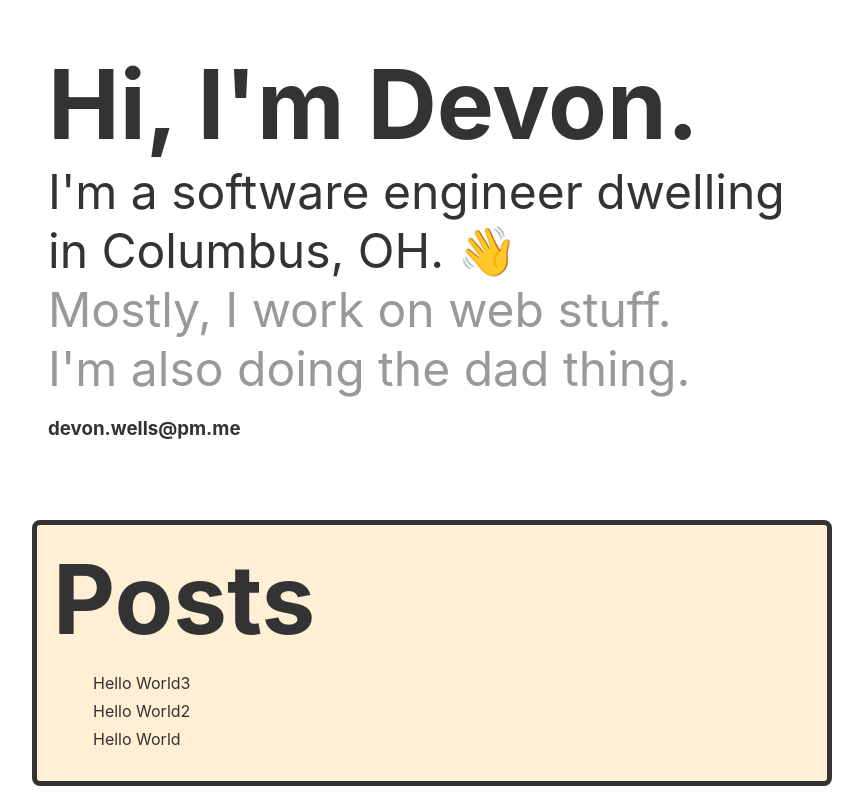
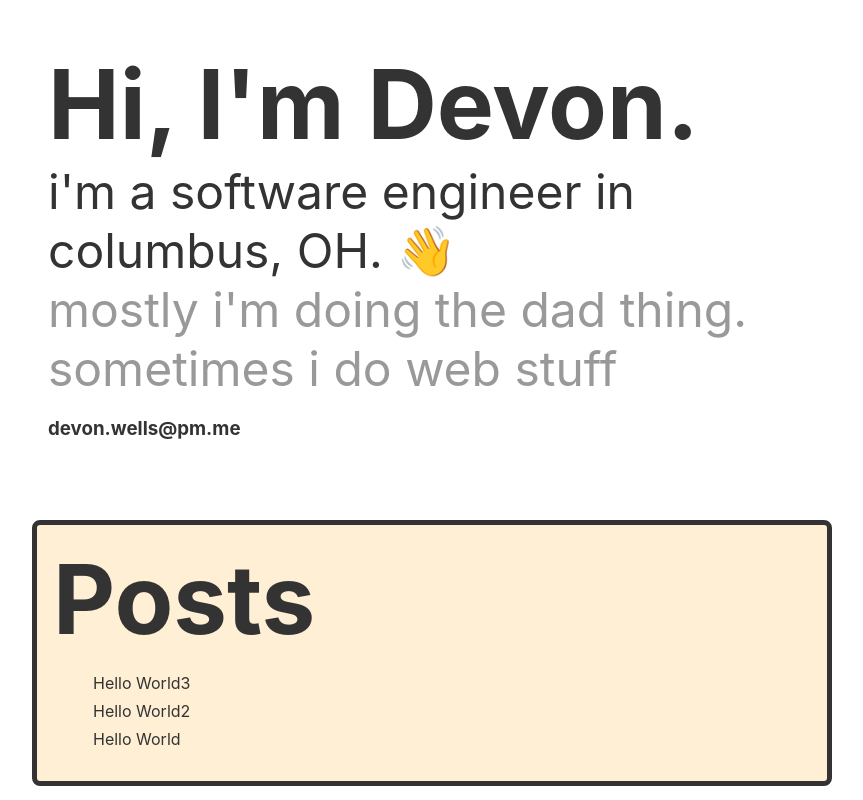
Before and after one commit to devdumpling/devonwells, a Next.js app: page / in a window 1280 px wide. Shown: the whole page, without its empty margins (208-1071 px from the left). Built offline with nearby package versions, Linux system fonts and the light colour scheme.

Commit message:
Update index.tsx

```diff
--- a/src/pages/index.tsx
+++ b/src/pages/index.tsx
@@ -94,15 +94,15 @@ const About = () => (
   <Stack>
     <Heading>Hi, I'm Devon.</Heading>
     <BigText>
-      I'm a software engineer dwelling in Columbus, OH.{' '}
+      i'm a software engineer in columbus, OH.{' '}
       <span role="img" aria-label="wave">
         👋
       </span>
     </BigText>
     <SubHeading>
-      Mostly, I work on web stuff.
+      mostly i'm doing the dad thing.
       <br />
-      I'm also doing the dad thing.
+      sometimes i do web stuff
     </SubHeading>
     <h3>
       <a href="mailto:devon.wells@pm.me?subject=Hi Devon">devon.wells@pm.me</a>
```
